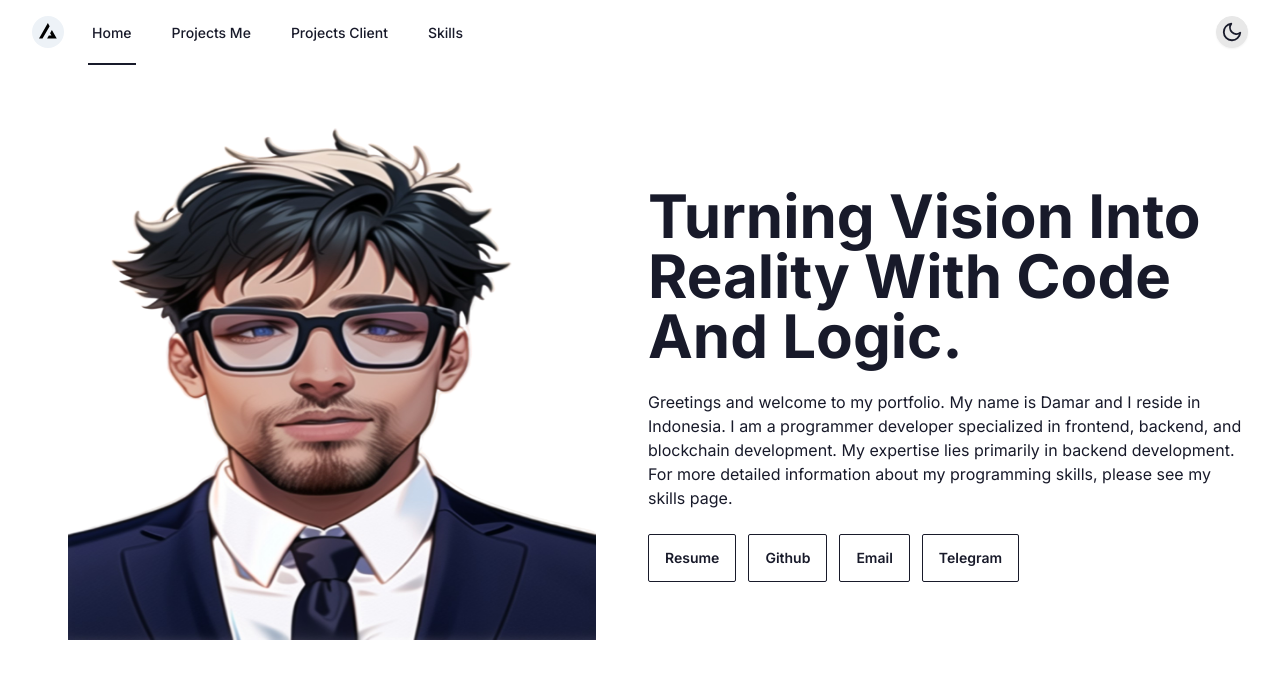
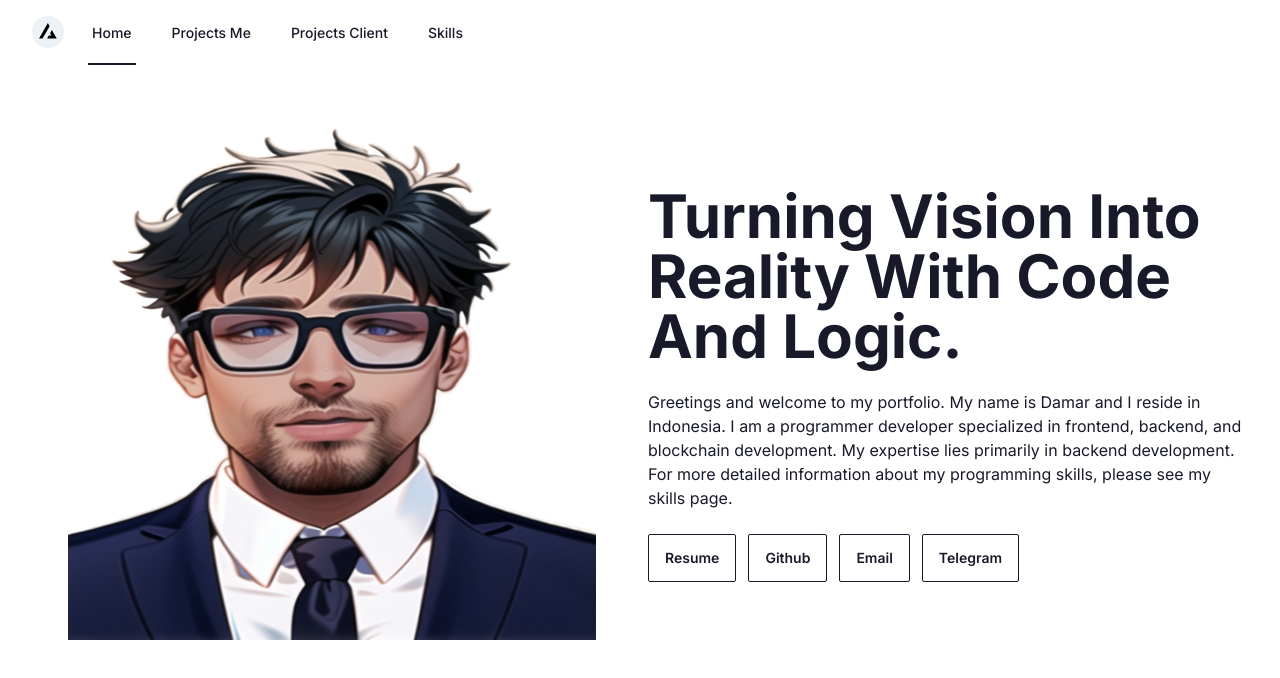
Before and after one commit to damartripamungkas/damartripamungkas.github.io, a Next.js app: page / in a window 1280 px wide. Shown: the top 678 px of the page. Built offline with nearby package versions, Linux system fonts and the light colour scheme.

Commit message:
chore: remove code switch dark theme

```diff
--- a/src/app/components/navbar.tsx
+++ b/src/app/components/navbar.tsx
@@ -21,8 +21,8 @@ export default function Navbar() {
   const { theme, setTheme } = useTheme()
   const [isClient, setIsClient] = useState(false)
   const pathName = usePathname()
-  const antonymTheme = theme == "dark" ? "light" : "dark"
-  const iconTheme = antonymTheme == "dark" ? <FiMoon size={22} /> : <FiSun size={22} />
+  const antonymTheme = theme == `dark` ? `light` : `dark`
+  const iconTheme = antonymTheme == `dark` ? <FiMoon size={22} /> : <FiSun size={22} />
   const onClickSetTheme = () => {
     setTheme(antonymTheme)
     document.body.setAttribute("data-theme", antonymTheme)
@@ -67,9 +67,9 @@ export default function Navbar() {
       <div className="hidden sm:-my-px sm:ml-6 sm:flex sm:space-x-8">
         <div className="flex">
           <div className="flex flex-shrink-0 items-center">
-            <button className="btn btn-circle btn-sm" onClick={onClickSetTheme}>
+            {/* <button className="btn btn-circle btn-sm" onClick={onClickSetTheme}>
               {isClient ? iconTheme : <span className="loading loading-spinner"></span>}
-            </button>
+            </button> */}
           </div>
         </div>
       </div>
--- a/src/app/layout.tsx
+++ b/src/app/layout.tsx
@@ -6,15 +6,13 @@ const { meta } = require("~/config/config.json")
 
 const inter = Inter({ subsets: ["latin"] })
 export const metadata: Metadata = meta
-// const s: Metadata = { icons: [{
-
-// }] }
 
 export default function RootLayout({ children }: { children: React.ReactNode }) {
   return (
     <html lang="en">
       <body className={`${inter.className}`}>
-        <ProviderTheme>{children}</ProviderTheme>
+        {/* <ProviderTheme>{children}</ProviderTheme> */}
+        {children}
       </body>
     </html>
   )
```
